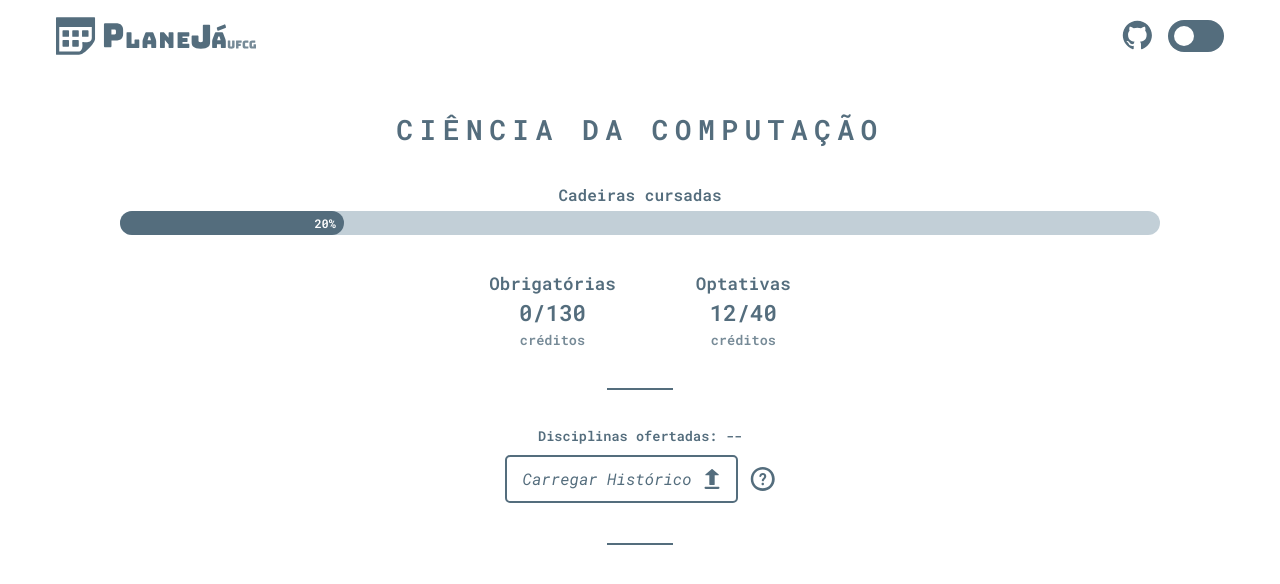
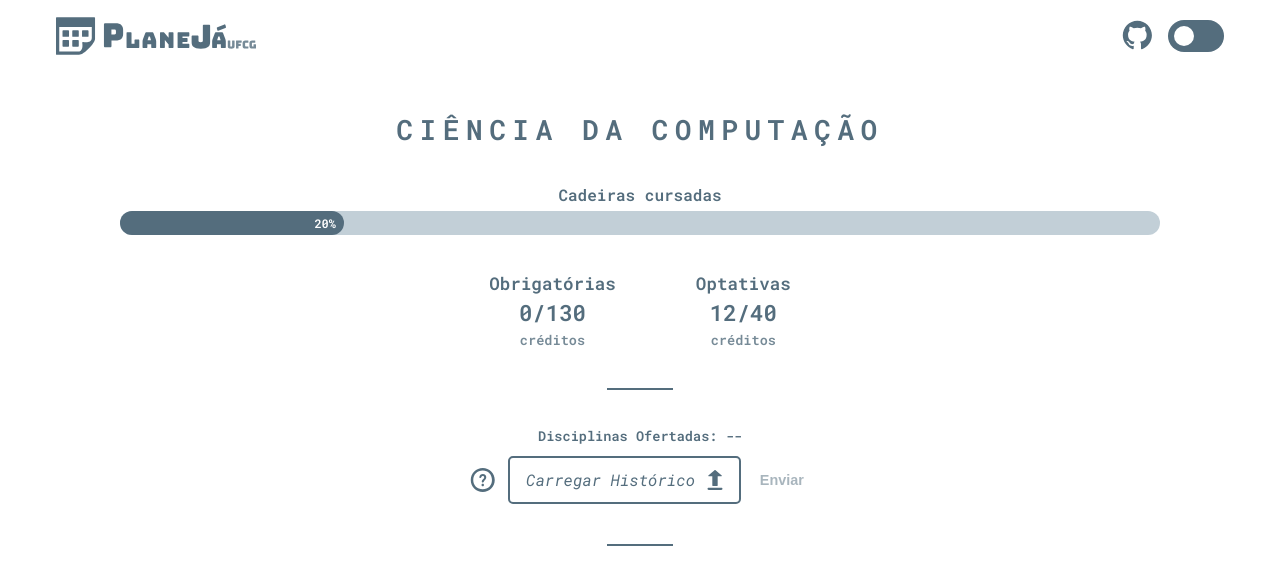
Before and after one commit to RodrigoEC/PlaneJa-Front, a React (Create React App) app: page / in a window 1280 px wide. Shown: the top 584 px of the page. Built offline with nearby package versions, Linux system fonts and the light colour scheme.

Commit message:
Adds 'Enviar' button

```diff
--- a/src/components/FileUpload/index.tsx
+++ b/src/components/FileUpload/index.tsx
@@ -1,30 +1,43 @@
 import { ReactElement, useEffect, useState } from "react";
 import { useExtractionContext } from "../../contexts/extraction";
 import { FileInput } from "../FileInput";
-import { Wrapper, FileName, ClassesVersion, UploadContainer, QuestionIcon } from "./styles";
+import {
+  Wrapper,
+  FileName,
+  ClassesVersion,
+  UploadContainer,
+  QuestionIcon,
+  Send,
+} from "./styles";
 
 export const FileUpload = (): ReactElement => {
   const { file, classesSemester } = useExtractionContext();
   const [fileName, setFileName] = useState("");
+  const [disabled, setDisabled] = useState(false);
 
   useEffect(() => {
-    if (!file) return;
+    if (!file) {
+      setDisabled(true);
+    } else {
+      if (file.name.length < 35) {
+        setFileName(file.name);
+      } else {
+        setFileName(file.name.slice(0, 12) + "..." + file.name.slice(-10));
+      }
 
-    if (file.name.length < 35) {
-      setFileName(file.name);
-    } else {
-      setFileName(file.name.slice(0, 12) + "..." + file.name.slice(-10));
+      setDisabled(false);
     }
   }, [file]);
 
   return (
     <Wrapper>
       <ClassesVersion>
-        Disciplinas ofertadas: {classesSemester || "--"}
+        Disciplinas Ofertadas: {classesSemester || "--"}
       </ClassesVersion>
       <UploadContainer>
+        <QuestionIcon />
         <FileInput />
-        <QuestionIcon />
+        <Send disabled={disabled}>Enviar</Send>
       </UploadContainer>
       {file?.name && <FileName>{`${fileName} carregado`}</FileName>}
     </Wrapper>
--- a/src/components/FileUpload/styles.tsx
+++ b/src/components/FileUpload/styles.tsx
@@ -5,7 +5,7 @@ export const Wrapper = styled.nav`
   display: flex;
   flex-flow: column;
   align-items: center;
-  gap: 0.75rem;
+  gap: 0.8rem;
 
   width: 100%;
   box-sizing: border-box;
@@ -38,3 +38,22 @@ export const QuestionIcon = styled(Question)`
     opacity: 0.6;
   }
 `
+
+export const Send = styled.button`
+  font-size: 0.9rem;
+  background-color: transparent;
+  border: none;
+  color: ${({ theme }) => theme.colors.primary};
+  cursor: pointer;
+  transition: 0.3s;
+  font-weight: bold;
+
+  &:hover:not(:disabled) {
+    opacity: 0.8;
+  }
+
+  &:disabled {
+    cursor: not-allowed;
+    opacity: 0.5;
+  }
+`
```
